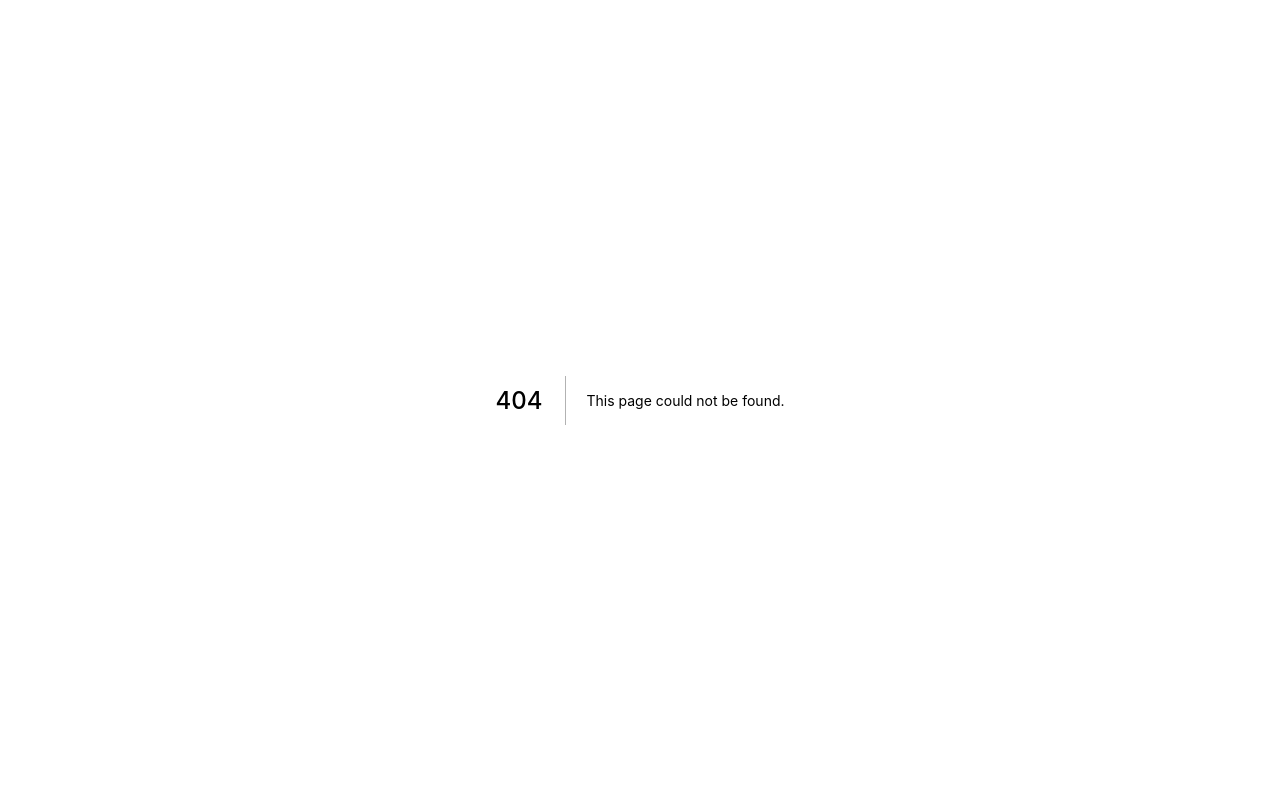
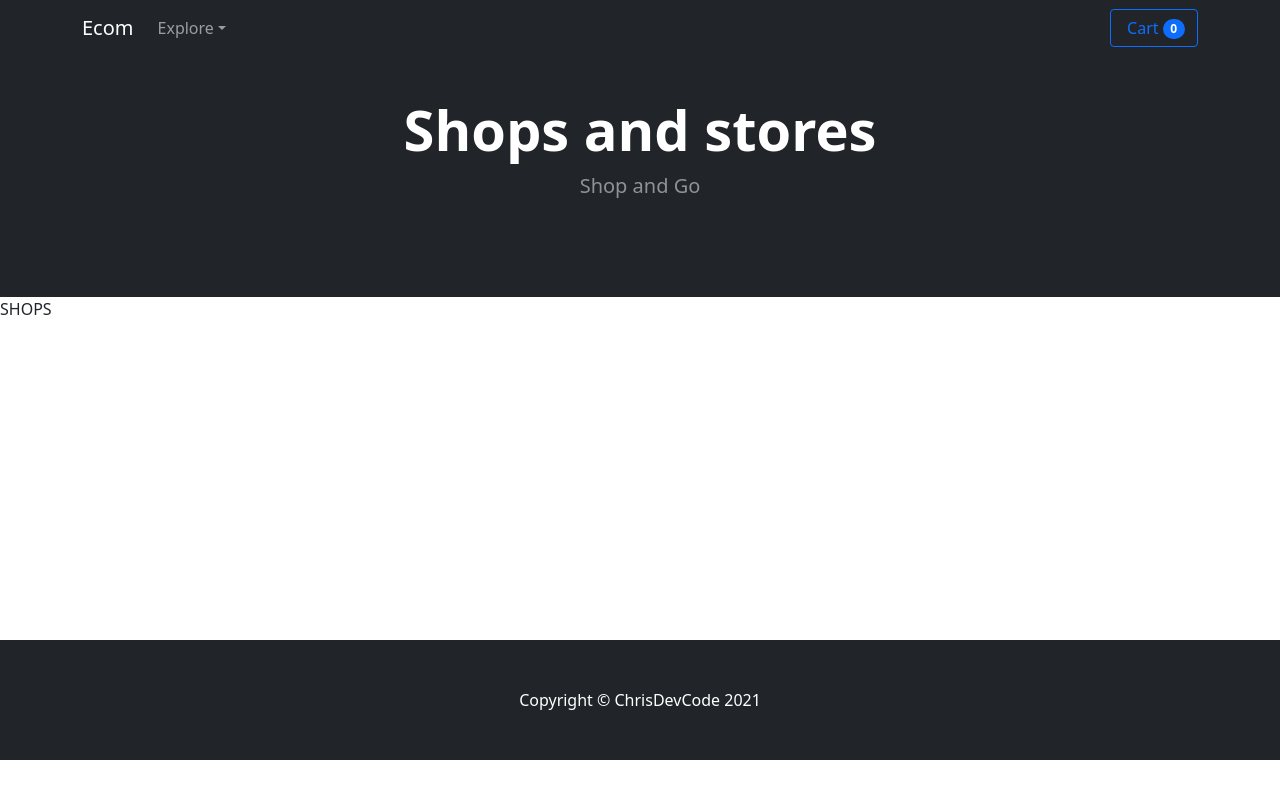
Before and after one commit to achingachris/reactecommerce, a Next.js app: page /shops in a window 1280 px wide. Before the commit this address had no page. Built offline with nearby package versions, Linux system fonts and the light colour scheme.

Commit message:
shops and pages

```diff
--- a/components/Navbar.js
+++ b/components/Navbar.js
@@ -1,10 +1,12 @@
+import Link from 'next/link'
+
 const Navbar = () => {
   return (
     <nav className='navbar fixed-top navbar-expand-lg navbar-dark bg-dark'>
       <div className='container'>
-        <a className='navbar-brand' href='#'>
-          Ecom
-        </a>
+        <Link href='/'>
+          <a className='navbar-brand'>Ecom</a>
+        </Link>
         <button
           className='navbar-toggler'
           type='button'
@@ -18,12 +20,6 @@ const Navbar = () => {
         </button>
         <div className='collapse navbar-collapse' id='navbarSupportedContent'>
           <ul className='navbar-nav me-auto mb-2 mb-lg-0'>
-            <li className='nav-item'>
-              <a className='nav-link active' aria-current='page' href='#'>
-                Home
-              </a>
-            </li>
-
             <li className='nav-item dropdown'>
               <a
                 className='nav-link dropdown-toggle'
@@ -37,34 +33,30 @@ const Navbar = () => {
               </a>
               <ul className='dropdown-menu' aria-labelledby='navbarDropdown'>
                 <li>
-                  <a className='dropdown-item' href='#'>
-                    Shops
-                  </a>
+                  <Link href='/products'>
+                    <a className='dropdown-item' href='#'>
+                      Products
+                    </a>
+                  </Link>
                 </li>
                 <li>
-                  <a className='dropdown-item' href='#'>
-                    Products
-                  </a>
+                  <Link href='/services'>
+                    <a className='dropdown-item' href='#'>
+                      Services
+                    </a>
+                  </Link>
                 </li>
                 <li>
                   <hr className='dropdown-divider' />
                 </li>
                 <li>
-                  <a className='dropdown-item' href='#'>
-                    Services
-                  </a>
+                  <Link href='/shops'>
+                    <a className='dropdown-item' href='#'>
+                      Shops
+                    </a>
+                  </Link>
                 </li>
               </ul>
-            </li>
-            <li className='nav-item'>
-              <a
-                className='nav-link disabled'
-                href='#'
-                tabindex='-1'
-                aria-disabled='true'
-              >
-                Disabled
-              </a>
             </li>
           </ul>
           <form className='d-flex'>
--- /dev/null
+++ b/pages/shops/index.js
@@ -0,0 +1,19 @@
+import Layout from '../../layout/Layout'
+
+export default function Home() {
+  return (
+    <Layout>
+      {/* <!-- Header--> */}
+      <header className='bg-dark py-5'>
+        <div className='container px-4 px-lg-5 my-5'>
+          <div className='text-center text-white'>
+            <h1 className='display-4 fw-bolder'>Shops and stores</h1>
+            <p className='lead fw-normal text-white-50 mb-0'>Shop and Go</p>
+          </div>
+        </div>
+      </header>
+      {/* shops list */}
+      SHOPS
+    </Layout>
+  )
+}
```
